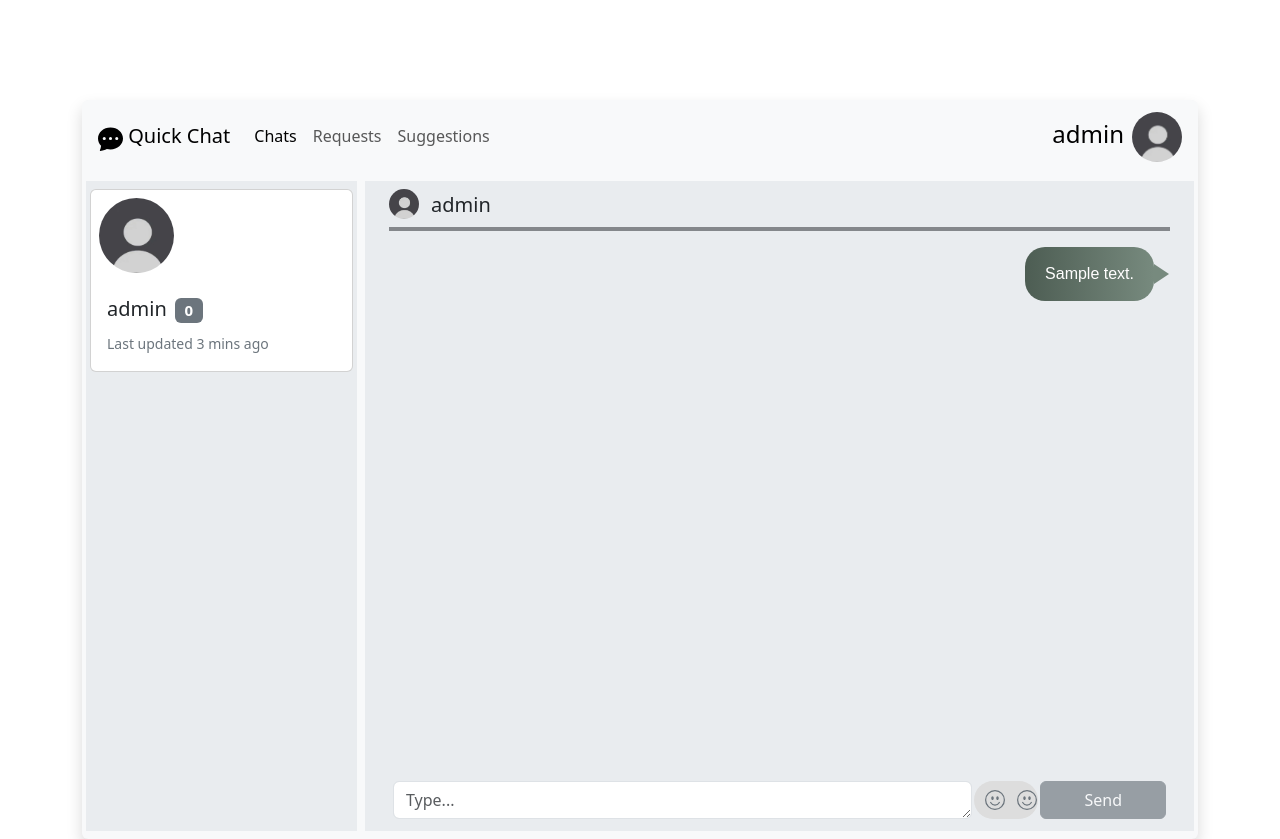
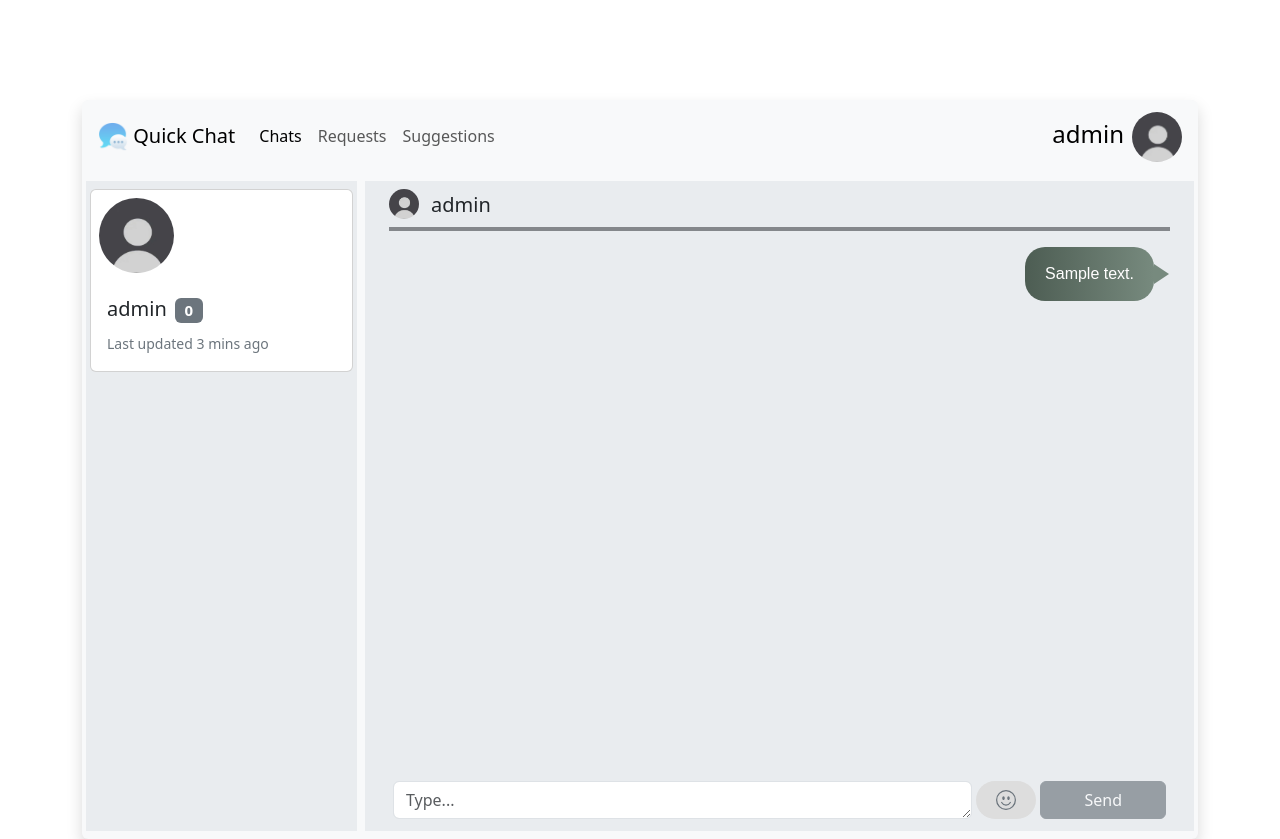
Before and after one commit to ravi300601/Quickchat, a Django app: page /friends/1 in a window 1280 px wide. Run offline with Django 5.2, Linux system fonts and the light colour scheme; a user stored in the database is signed in; data comes from the database, SQL or seed files in the repository; both versions use the stored data as it was after the commit; tables that the repository leaves empty hold one stand-in row (values such as "Sample post"); some libraries are stand-ins or nearby versions.

Commit message:
final clean-up

```diff
--- a/quickchatapp/templates/quickchatapp/base.html
+++ b/quickchatapp/templates/quickchatapp/base.html
@@ -29,7 +29,7 @@
                 }
             }
         }
-    return cookieValue;
+        return cookieValue;
     }
     const csrftoken = getCookie('csrftoken');
 </script>
--- a/quickchatapp/templates/quickchatapp/details.html
+++ b/quickchatapp/templates/quickchatapp/details.html
@@ -66,8 +66,7 @@
     }
     .utility-container ul li {
         height: 25px;
-        width: 25px;
-        border-radius: 50%;
+        border-radius: 25%;
         transition: all 0.3s ease;
         display: flex;
         flex-direction: row;
@@ -78,7 +77,7 @@
         padding: 1rem;
         overflow: hidden;
     }
-    .utility-container ul li:hover {
+    .utility-container ul:hover {
         background-color: rgba(0, 0, 0, 0.1);
     }
     .utility-container ul li.emoji-selector {
@@ -178,10 +177,10 @@
     <div class="container-md px-1">
         <form action="" method="POST" class="row gx-1" id="sendform">
             {% csrf_token %}
-            <div class="col-8 col-sm-8 col-lg-9">
+            <div class="col-9">
                 {{form.body}}
             </div>
-            <div class="btn-group col-2 col-sm-2 col-lg-1 px-0 utility-container">
+            <div class="col-1 utility-container">
                 <ul class="utility-group">
                     <li class="emoji-selector container" id="emojiSelector">
                         <div class="input-container">
@@ -193,11 +192,8 @@
                     <li id="emojiSelectorIcon"><a href="#" class="link-underline link-secondary" id="emoji-button"><svg xmlns="http://www.w3.org/2000/svg" width="20" height="20" fill="currentColor" class="bi bi-emoji-smile m-1" viewBox="0 0 16 16">
                         <path d="M8 15A7 7 0 1 1 8 1a7 7 0 0 1 0 14m0 1A8 8 0 1 0 8 0a8 8 0 0 0 0 16"/>
                         <path d="M4.285 9.567a.5.5 0 0 1 .683.183A3.5 3.5 0 0 0 8 11.5a3.5 3.5 0 0 0 3.032-1.75.5.5 0 1 1 .866.5A4.5 4.5 0 0 1 8 12.5a4.5 4.5 0 0 1-3.898-2.25.5.5 0 0 1 .183-.683M7 6.5C7 7.328 6.552 8 6 8s-1-.672-1-1.5S5.448 5 6 5s1 .672 1 1.5m4 0c0 .828-.448 1.5-1 1.5s-1-.672-1-1.5S9.448 5 10 5s1 .672 1 1.5"/>
-                      </svg></a></li>
-                    <li><a href="#" class="link-underline link-secondary" id="emoji-button"><svg xmlns="http://www.w3.org/2000/svg" width="20" height="20" fill="currentColor" class="bi bi-emoji-smile m-1" viewBox="0 0 16 16">
-                        <path d="M8 15A7 7 0 1 1 8 1a7 7 0 0 1 0 14m0 1A8 8 0 1 0 8 0a8 8 0 0 0 0 16"/>
-                        <path d="M4.285 9.567a.5.5 0 0 1 .683.183A3.5 3.5 0 0 0 8 11.5a3.5 3.5 0 0 0 3.032-1.75.5.5 0 1 1 .866.5A4.5 4.5 0 0 1 8 12.5a4.5 4.5 0 0 1-3.898-2.25.5.5 0 0 1 .183-.683M7 6.5C7 7.328 6.552 8 6 8s-1-.672-1-1.5S5.448 5 6 5s1 .672 1 1.5m4 0c0 .828-.448 1.5-1 1.5s-1-.672-1-1.5S9.448 5 10 5s1 .672 1 1.5"/>
-                      </svg></a></li>
+                        </svg></a>
+                    </li>
                 </ul>
             </div>
             <div class="col-2">
--- a/quickchatapp/templates/quickchatapp/index.html
+++ b/quickchatapp/templates/quickchatapp/index.html
@@ -4,25 +4,22 @@
 
 <style>
     ::-webkit-scrollbar {
-    width: 0;  /* Remove scrollbar space */
-    background: transparent;  /* Optional: just make scrollbar invisible */
+        width: 0;  /* Remove scrollbar space */
+        background: transparent;  /* Optional: just make scrollbar invisible */
     }
 
     .empty-placeholder {
-      text-align: center;
-      padding: 20px;
-      color: #999; /* Placeholder text color */
+        text-align: center;
+        padding: 20px;
+        color: #999; /* Placeholder text color */
     }
 </style>
 
 <div class="container rounded bg-body-tertiary shadow rounded" style="margin-top: 100px;">
     <nav class="navbar navbar-expand-lg navbar-light bg-light px-1 py-0">
         <a class="navbar-brand" href="#">
-            <svg xmlns="http://www.w3.org/2000/svg" width="25" height="25" fill="currentColor" class="bi bi-chat-dots-fill" viewBox="0 0 16 16">
-                <path d="M16 8c0 3.866-3.582 7-8 7a9 9 0 0 1-2.347-.306c-.584.296-1.925.864-4.181 1.234-.2.032-.352-.176-.273-.362.354-.836.674-1.95.77-2.966C.744 11.37 0 9.76 0 8c0-3.866 3.582-7 8-7s8 3.134 8 7M5 8a1 1 0 1 0-2 0 1 1 0 0 0 2 0m4 0a1 1 0 1 0-2 0 1 1 0 0 0 2 0m3 1a1 1 0 1 0 0-2 1 1 0 0 0 0 2"/>
-              </svg>
-            <!-- <img src="/docs/5.3/assets/brand/bootstrap-logo.svg" alt="Logo" width="30" height="24"
-                class="d-inline-block align-text-top"> -->
+            <img src="../../../static/img/logo.png" alt="Logo" width="30" height="30"
+                class="d-inline-block align-text-top">
             Quick Chat
         </a>
         <button class="navbar-toggler" type="button" data-bs-toggle="collapse" data-bs-target="#navbarSupportedContent" aria-controls="navbarSupportedContent" aria-expanded="false" aria-label="Toggle navigation">
@@ -59,6 +56,7 @@
                     </li>
                 </ul>
             </span>
+        </div>
     </nav>
 
     {% block mutual_friend %}
--- a/quickchatapp/templates/quickchatapp/register.html
+++ b/quickchatapp/templates/quickchatapp/register.html
@@ -24,7 +24,8 @@
     <div class="container" style="margin-top: 150px;">
         <div class="row justify-content-center align-items-center">
             <div class="col-md-4 border bg-light shadow p-3 mb-5 bg-body-tertiary rounded">
-          <h1 class="text-center mb-4 fst-italic">Quick Chat</h1>
+                <h1 class="text-center mb-4 fst-italic"> <img src="../../../static/img/logo.png" alt="Logo" width="40" height="40"
+                    class="d-inline-block"> Quick Chat</h1>
                 <form class="login-form p-3 bg-body-tertiary rounded" action="" method="post">
                     {% csrf_token %}
 
--- a/quickchatapp/templates/quickchatapp/suggestion.html
+++ b/quickchatapp/templates/quickchatapp/suggestion.html
@@ -58,6 +58,8 @@
             {% endfor %}
 
         </div>
+    </div>
+</div>
 
 <script>
     let add_btns = document.querySelectorAll(".add-btn")
```
Also changed, not shown: quickchatapp/templates/quickchatapp/login.html (+2 -21 lines), quickchatapp/templates/quickchatapp/update_profile.html (+5 -5 lines), db.sqlite3, quickchatapp/templates/quickchatapp/friend_request.html (indentation only), static/img/logo.png (added), static/img/loki_JfmcYRx.png (deleted). Lines whose indentation alone changed are shown as unchanged.
